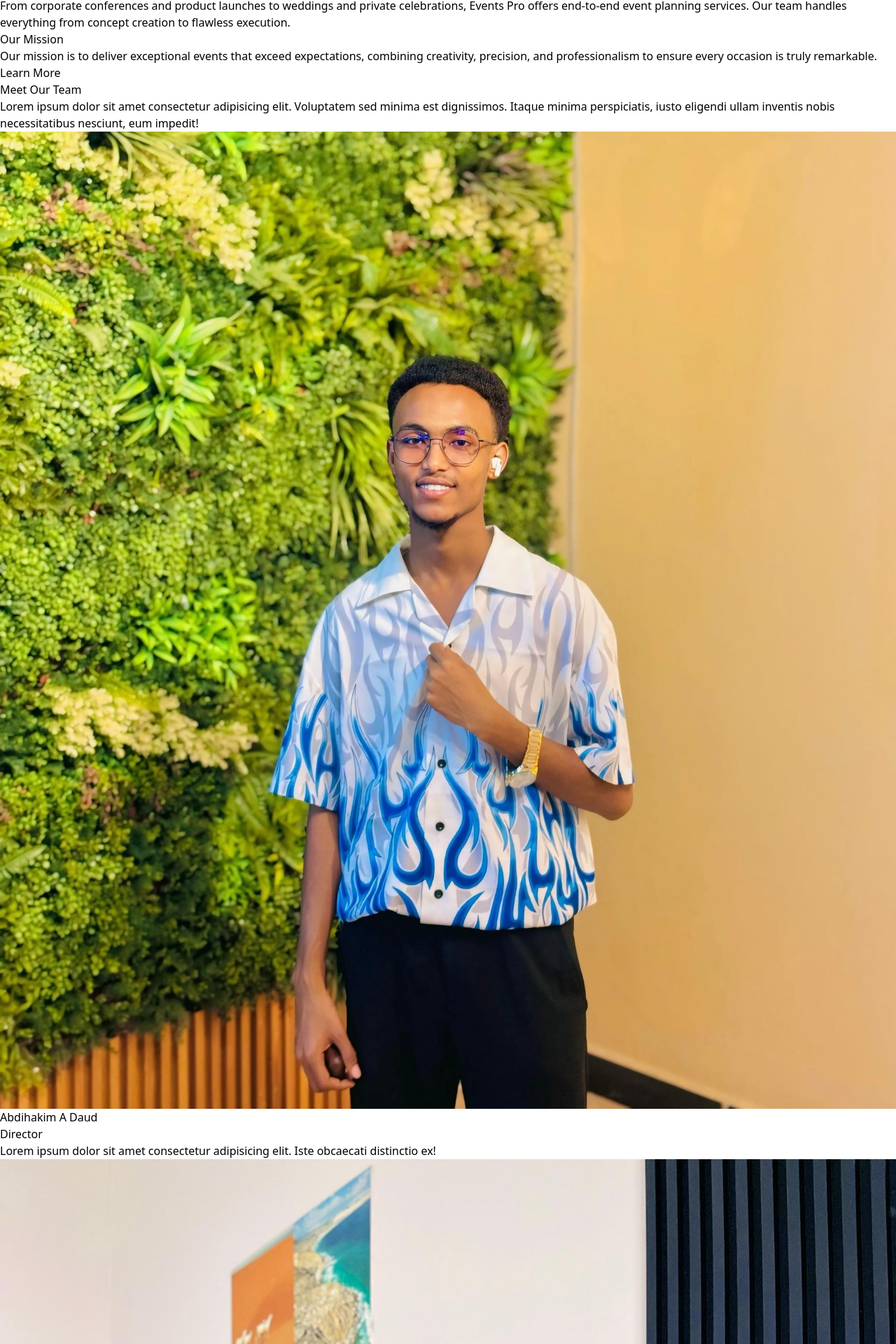
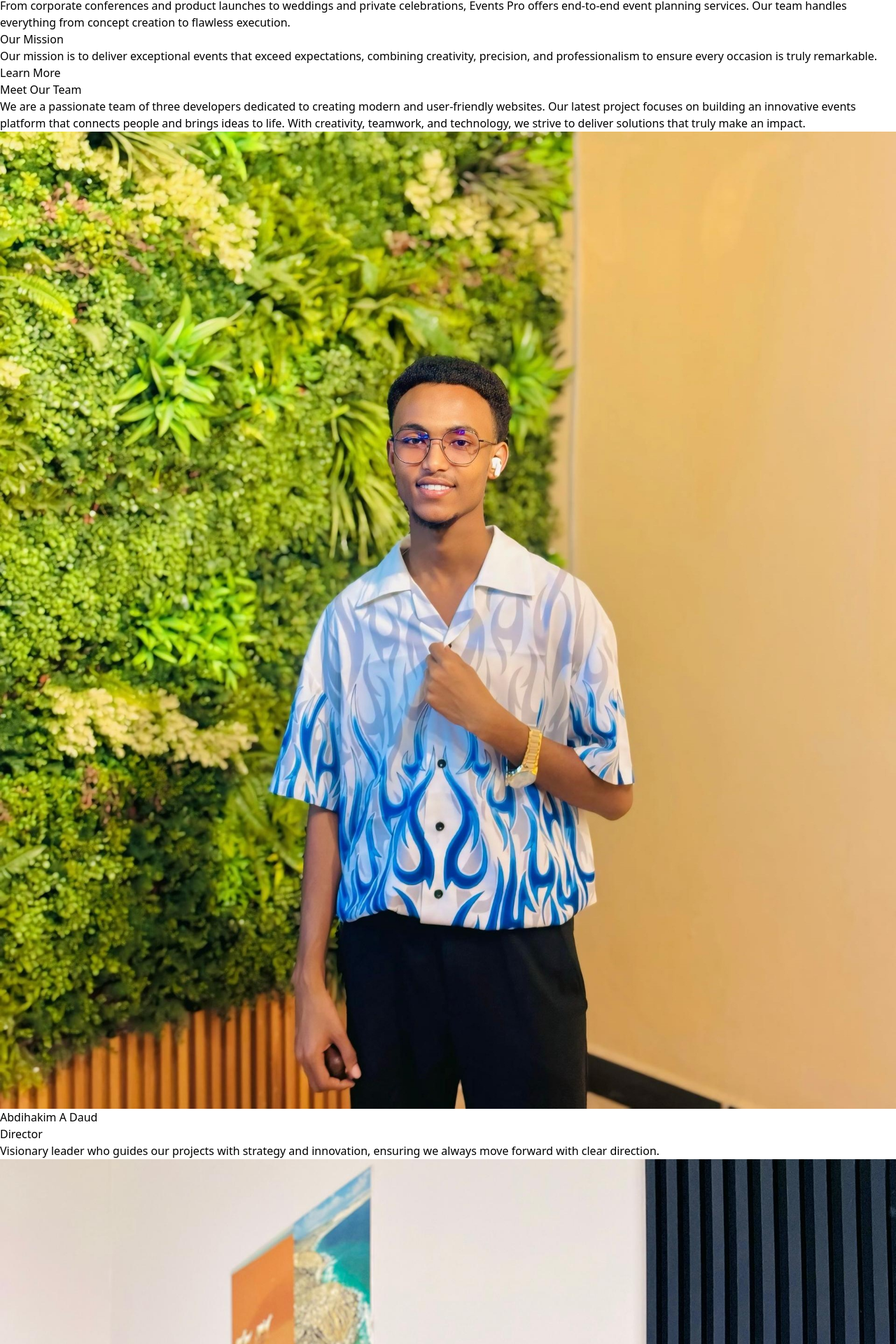
Before and after one commit to Eng-Yhassan/Lastproject_ReactJs, a React (Vite) app: page /about in a window 1280 px wide. Shown: the part 1156-3076 px from the top of the page at 70% size. Built offline with nearby package versions, Linux system fonts and the light colour scheme.

Commit message:
Qoraal Sixid Home/ About

```diff
--- a/src/Pages/About.jsx
+++ b/src/Pages/About.jsx
@@ -93,8 +93,10 @@ export default function AboutUs() {
         {/* Section Title */}
         <h1 className="sm:text-5xl text-3xl text-center font-bold">Meet Our Team</h1>
         <p className="w-[78%] text-center sm:ml-[14%] ml-[10%] pt-7 sm:text-xl text-gray-600">
-          Lorem ipsum dolor sit amet consectetur adipisicing elit. Voluptatem sed minima est dignissimos.
-          Itaque minima perspiciatis, iusto eligendi ullam inventis nobis necessitatibus nesciunt, eum impedit!
+          We are a passionate team of three developers dedicated to creating modern and user-friendly
+          websites. Our latest project focuses on building an innovative events platform that connects
+          people and brings ideas to life. With creativity, teamwork, and technology, we strive to
+          deliver solutions that truly make an impact.
         </p>
 
         {/* Team Grid */}
@@ -107,7 +109,8 @@ export default function AboutUs() {
             <h2 className="mt-4 text-xl font-semibold">Abdihakim A Daud</h2>
             <p className="text-indigo-600 font-medium">Director</p>
             <p className="mt-2 text-gray-600 text-sm">
-              Lorem ipsum dolor sit amet consectetur adipisicing elit. Iste obcaecati distinctio ex!
+             Visionary leader who guides our projects with strategy and innovation,
+             ensuring we always move forward with clear direction.
             </p>
           </div>
 
@@ -116,7 +119,8 @@ export default function AboutUs() {
             <img src={img2} alt="Ayaan" className="rounded-2xl w-full h-64 object-cover" />
             <h2 className="mt-4 text-xl font-semibold">Yahye Hassan</h2>
             <p className="text-indigo-600 font-medium">Manager</p>
-            <p className="mt-2 text-gray-600 text-sm">Lorem ipsum dolor sit amet consectetur adipisicing elit. Iste obcaecati distinctio ex!</p>
+            <p className="mt-2 text-gray-600 text-sm">Skilled in planning and coordination, making sure our
+              ideas are transformed into functional, high-quality websites.</p>
           </div>
 
           {/* Team Member 3 Yoonis */}
@@ -124,7 +128,8 @@ export default function AboutUs() {
             <img src={img3} alt="Mahad" className="rounded-2xl w-full h-64 object-cover" />
             <h2 className="mt-4 text-xl font-semibold">Yoonis Gallad</h2>
             <p className="text-indigo-600 font-medium">Event Planner</p>
-            <p className="mt-2 text-gray-600 text-sm">Lorem ipsum dolor sit amet consectetur adipisicing elit. Iste obcaecati distinctio ex!</p>
+            <p className="mt-2 text-gray-600 text-sm">Creative planner with a sharp eye for detail,
+              bringing unique ideas to shape our event-focused platforms.</p>
           </div>
 
         </div>
--- a/src/Pages/Home.jsx
+++ b/src/Pages/Home.jsx
@@ -87,8 +87,10 @@ export default function Home() {
         {/* Section Title */}
         <h1 className="sm:text-5xl text-3xl text-center font-bold">Meet Our Team</h1>
         <p className="w-[78%] text-center sm:ml-[14%] ml-[10%] pt-7 sm:text-xl text-gray-600">
-          Lorem ipsum dolor sit amet consectetur adipisicing elit. Voluptatem sed minima est dignissimos.
-          Itaque minima perspiciatis, iusto eligendi ullam inventis nobis necessitatibus nesciunt, eum impedit!
+          We are a passionate team of three developers dedicated to creating modern and user-friendly
+          websites. Our latest project focuses on building an innovative events platform that connects
+          people and brings ideas to life. With creativity, teamwork, and technology, we strive to
+          deliver solutions that truly make an impact.
         </p>
 
         {/* Team Grid */}
@@ -101,7 +103,8 @@ export default function Home() {
             <h2 className="mt-4 text-xl font-semibold">Abdihakim A Daud</h2>
             <p className="text-indigo-600 font-medium">Director</p>
             <p className="mt-2 text-gray-600 text-sm">
-              Lorem ipsum dolor sit amet consectetur adipisicing elit. Iste obcaecati distinctio ex!
+             Visionary leader who guides our projects with strategy and innovation,
+             ensuring we always move forward with clear direction.
             </p>
           </div>
 
@@ -110,7 +113,8 @@ export default function Home() {
             <img src={img2} alt="Ayaan" className="rounded-2xl w-full h-64 object-cover" />
             <h2 className="mt-4 text-xl font-semibold">Yahye Hassan</h2>
             <p className="text-indigo-600 font-medium">Manager</p>
-            <p className="mt-2 text-gray-600 text-sm">Lorem ipsum dolor sit amet consectetur adipisicing elit. Iste obcaecati distinctio ex!</p>
+            <p className="mt-2 text-gray-600 text-sm">Skilled in planning and coordination, making sure our
+              ideas are transformed into functional, high-quality websites.</p>
           </div>
 
           {/* Team Member 3 Yoonis */}
@@ -118,7 +122,8 @@ export default function Home() {
             <img src={img3} alt="Mahad" className="rounded-2xl w-full h-64 object-cover" />
             <h2 className="mt-4 text-xl font-semibold">Yoonis Gallad</h2>
             <p className="text-indigo-600 font-medium">Event Planner</p>
-            <p className="mt-2 text-gray-600 text-sm">Lorem ipsum dolor sit amet consectetur adipisicing elit. Iste obcaecati distinctio ex!</p>
+            <p className="mt-2 text-gray-600 text-sm">Creative planner with a sharp eye for detail,
+              bringing unique ideas to shape our event-focused platforms.</p>
           </div>
 
         </div>
```
